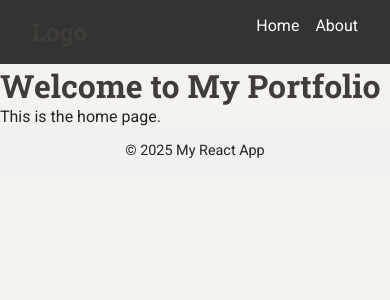
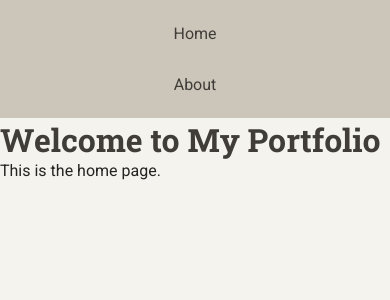
Before and after one commit to bruhu/Portfolio, a React (Create React App) app: page / in a window 390 px wide. Shown: the top 300 px of the page. Built offline with nearby package versions, Linux system fonts and the light colour scheme.

Commit message:
add react router, set node version, update index css

```diff
--- a/package.json
+++ b/package.json
@@ -37,6 +37,7 @@
   },
   "devDependencies": {
     "@babel/eslint-parser": "^7.26.5",
-    "eslint": "^9.18.0"
+    "eslint": "^8.57.1",
+    "eslint-config-react-app": "^7.0.1"
   }
 }
--- a/src/App.js
+++ b/src/App.js
@@ -1,17 +1,27 @@
 import React from 'react';
-import './App.css';
-import Navbar from './components/Navbar/Navbar';
-import Footer from './components/Footer/Footer';
+import { BrowserRouter as Router, Routes, Route } from 'react-router-dom';
 import Home from './pages/Home/Home';
+import About from './pages/About/About';
+import NotFound from './pages/NotFound/NotFound';
 
-function App() {
+const App = () => {
   return (
-    <div className="App">
-      <Navbar />
-      <Home />
-      <Footer />
-    </div>
+    <Router>
+      <div>
+        <nav>
+          <ul>
+            <li><a href="/">Home</a></li>
+            <li><a href="/about">About</a></li>
+          </ul>
+        </nav>
+        <Routes>
+          <Route path="/" element={<Home />} />
+          <Route path="/about" element={<About />} />
+          <Route path="*" element={<NotFound />} />
+        </Routes>
+      </div>
+    </Router>
   );
-}
+};
 
 export default App;
--- a/src/styles/index.css
+++ b/src/styles/index.css
@@ -69,10 +69,29 @@ button {
   border-radius: 4px;
   font-family: 'Roboto', sans-serif;
   cursor: pointer;
+  transition: background-color 0.3s ease;
 }
 
 button:hover {
   background-color: var(--color-dark-charcoal);
+}
+
+/* Header Styles */
+header {
+  background-color: var(--color-dark-brown);
+  padding: 2em 1em;
+  color: var(--color-light-cream);
+}
+
+header h1 {
+  font-size: 2.5rem;
+  text-align: center;
+}
+
+header p {
+  font-size: 1.2rem;
+  text-align: center;
+  margin-top: 0.5em;
 }
 
 /* Generic Section Styling */
@@ -81,6 +100,19 @@ section {
   background-color: var(--color-cream);
   margin-bottom: 1em;
   border-radius: 8px;
+  box-shadow: 0 2px 8px rgba(0, 0, 0, 0.1);
+}
+
+section h2 {
+  font-family: 'Roboto Slab', serif;
+  font-size: 1.8rem;
+  margin-bottom: 1em;
+}
+
+section p {
+  font-size: 1rem;
+  color: var(--color-dark-charcoal);
+  line-height: 1.6;
 }
 
 /* Utility Classes */
@@ -101,3 +133,114 @@ section {
 .text-center {
   text-align: center;
 }
+
+.text-right {
+  text-align: right;
+}
+
+.text-left {
+  text-align: left;
+}
+
+/* Navigation */
+nav {
+  background-color: var(--color-muted-brown);
+  padding: 1em;
+}
+
+nav ul {
+  list-style: none;
+  display: flex;
+  gap: 1rem;
+  padding: 0;
+  justify-content: center;
+}
+
+nav ul li a {
+  text-decoration: none;
+  color: var(--color-dark-charcoal);
+  font-size: 1rem;
+  transition: color 0.3s ease;
+}
+
+nav ul li a:hover {
+  color: var(--color-bright-orange);
+}
+
+/* Footer */
+footer {
+  background-color: var(--color-dark-brown);
+  color: var(--color-light-cream);
+  padding: 1em;
+  text-align: center;
+}
+
+footer a {
+  color: var(--color-light-cream);
+  text-decoration: none;
+}
+
+footer a:hover {
+  text-decoration: underline;
+}
+
+/* Forms */
+input, textarea {
+  padding: 0.5em;
+  border-radius: 4px;
+  border: 1px solid var(--color-light-brown);
+  margin-bottom: 1em;
+  font-size: 1rem;
+  width: 100%;
+}
+
+input:focus, textarea:focus {
+  outline: none;
+  border-color: var(--color-bright-orange);
+}
+
+textarea {
+  resize: vertical;
+}
+
+/* Cards */
+.card {
+  background-color: var(--color-light-brown);
+  padding: 1.5em;
+  border-radius: 8px;
+  box-shadow: 0 2px 10px rgba(0, 0, 0, 0.1);
+  margin-bottom: 1em;
+}
+
+.card h3 {
+  color: var(--color-dark-charcoal);
+  margin-bottom: 1em;
+}
+
+.card p {
+  color: var(--color-dark-gray);
+}
+
+/* Media Queries */
+@media (max-width: 768px) {
+  header h1 {
+    font-size: 2rem;
+  }
+
+  section {
+    padding: 1.5em;
+  }
+
+  .card {
+    padding: 1em;
+  }
+
+  nav ul {
+    flex-direction: column;
+    align-items: center;
+  }
+
+  nav ul li {
+    margin: 0.5em 0;
+  }
+}
```
Also changed, not shown: 1 other file (tests, documents, lock files or other folders).
